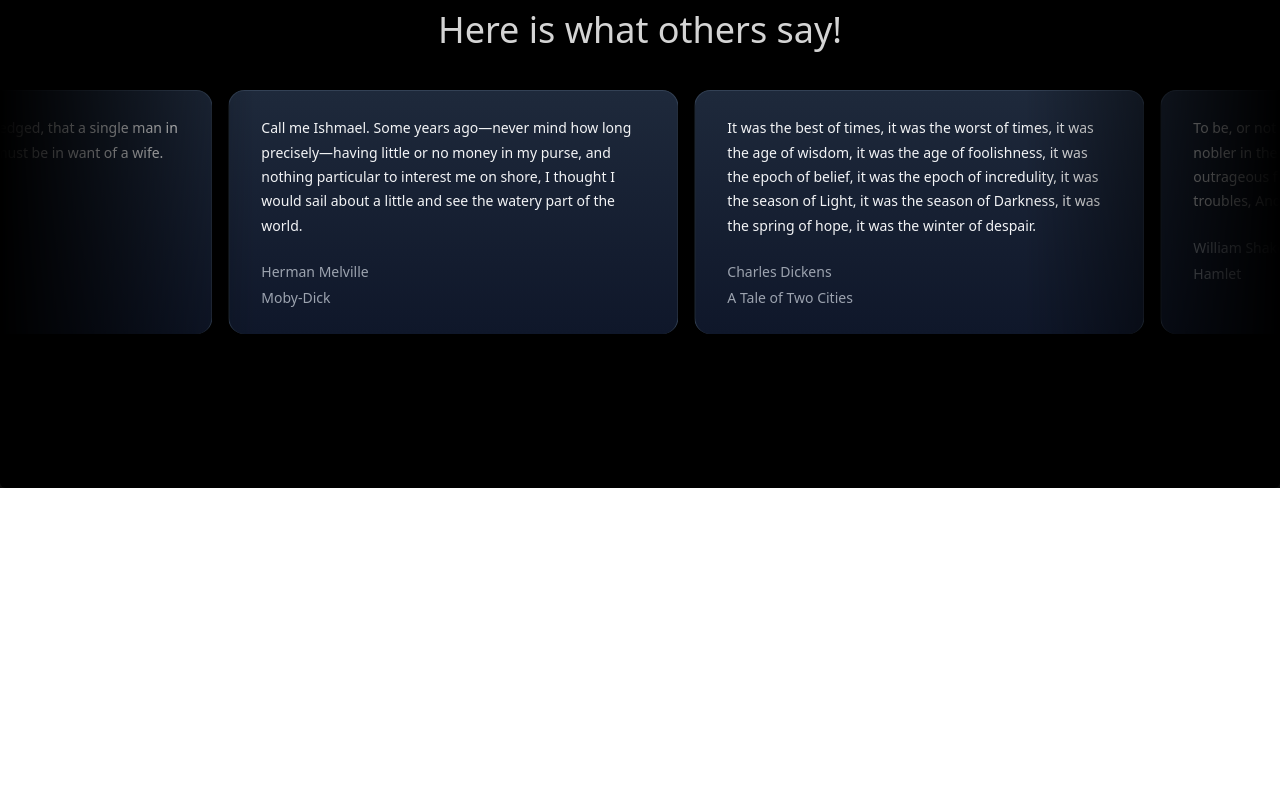
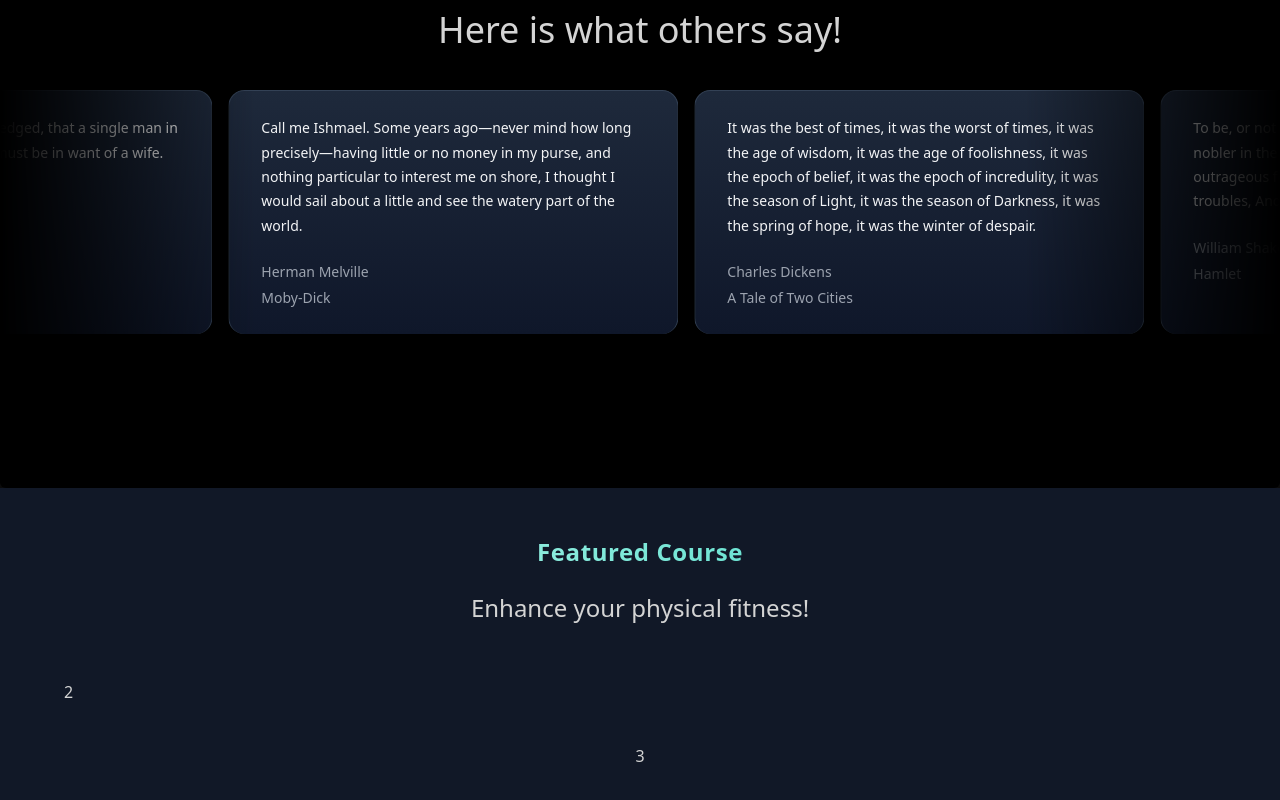
Before and after one commit to brihat2590/Sports-Course-Selling-App, a Next.js app: page / in a window 1280 px wide. Shown: the part 1950-2750 px from the top of the page. Before the commit the page ends 2438 px from the top, so only its background shows below. Built offline with nearby package versions, Linux system fonts and the light colour scheme.

Commit message:
added the ucw section

```diff
--- a/app/page.tsx
+++ b/app/page.tsx
@@ -1,6 +1,7 @@
 import FeaturedCourses from '@/components/FeaturedCourses'
 import Herosection from '@/components/Herosection'
 import { InfiniteMovingCardsDemo } from '@/components/TestimonialsSection'
+import UpcomingWebinars from '@/components/UpcomingWebinars'
 import WhyChooseUs from '@/components/WhyChooseUs'
 import React from 'react'
 
@@ -12,6 +13,7 @@ function page() {
           <FeaturedCourses/>
           <WhyChooseUs/>
           <InfiniteMovingCardsDemo/>
+          <UpcomingWebinars/>
 
 
     </main>
--- /dev/null
+++ b/components/UpcomingWebinars.tsx
@@ -0,0 +1,19 @@
+import React from 'react'
+
+function UpcomingWebinars() {
+  return (
+    <div className='p-12 bg-gray-900'>
+        <div className='max-w-7xl mx-auto px-4 s,:px-6'>
+            <div className='text-center'>
+                <h2 className='tracking-wide font-bold bg-clip-text text-transparent bg-gradient-to-r from-teal-100 to-teal-400 sm:text-2xl'>Featured Course</h2>
+                <p className='p-4 m-2 text-2xl'>Enhance your physical fitness!</p>
+            </div>
+            <div className='mt-10'>2</div>
+            <div className='mt-10 text-center'>3</div>
+
+        </div>
+    </div>
+  )
+}
+
+export default UpcomingWebinars
```
